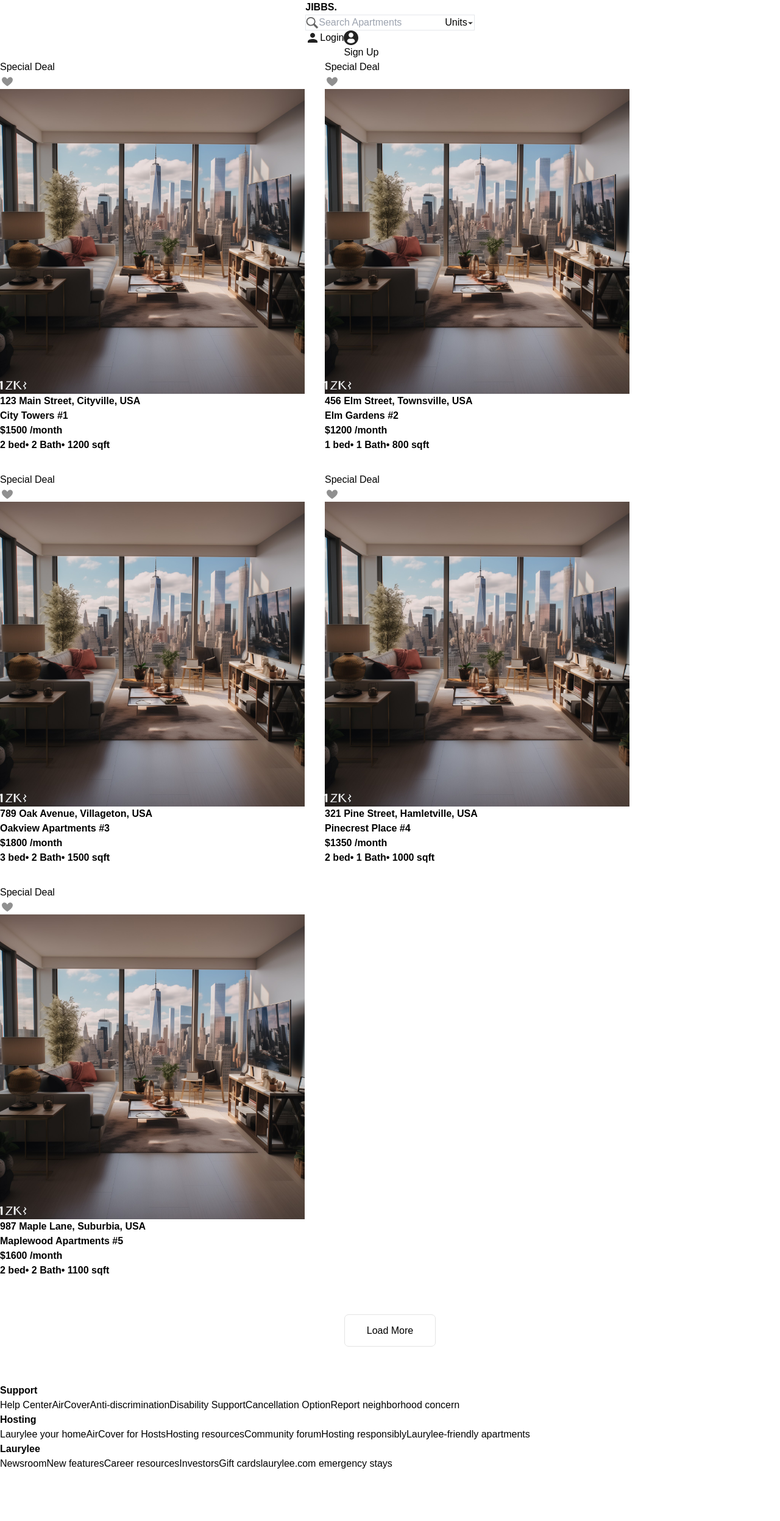
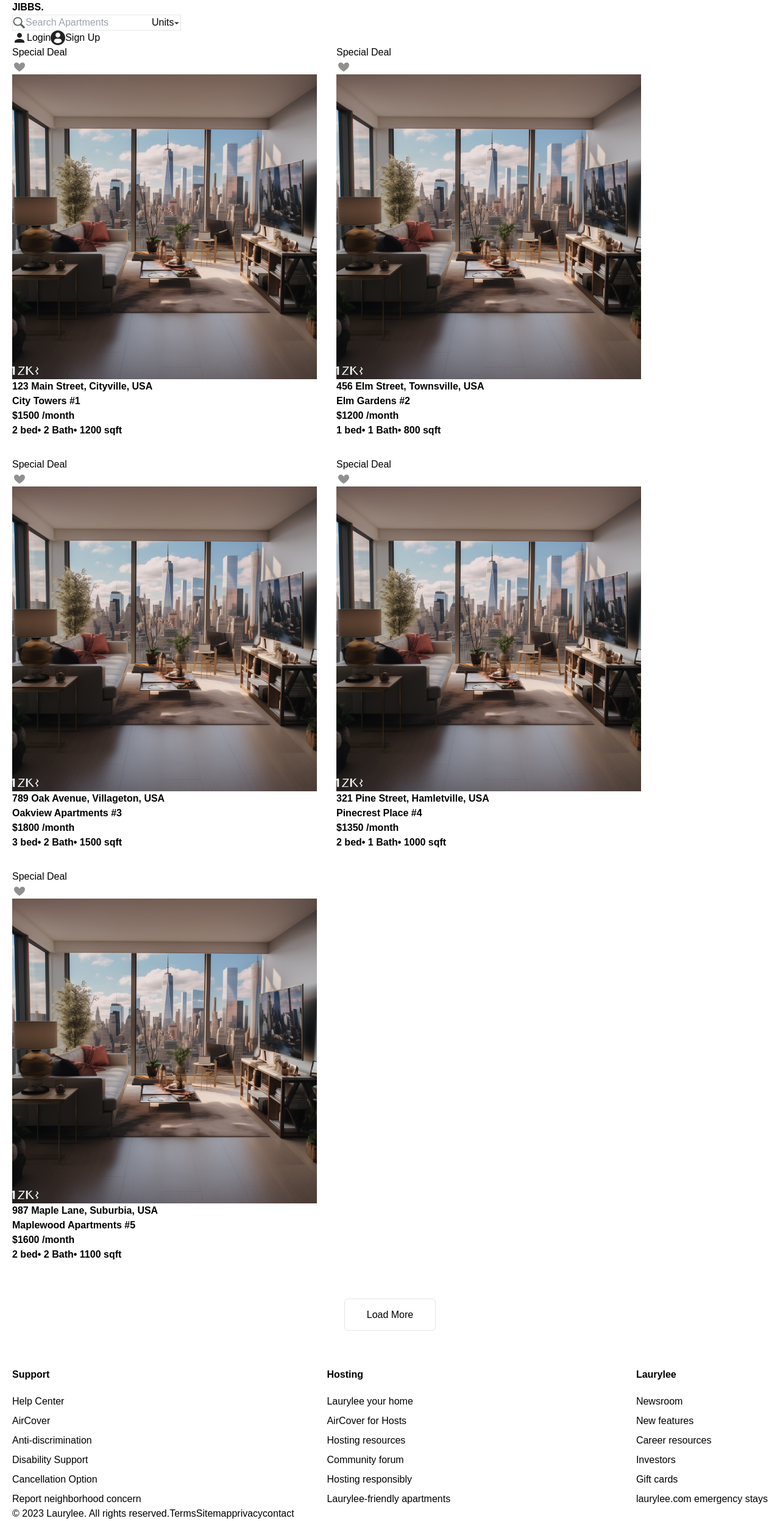
Before and after one commit to shariful10/jiibs, a Next.js app: page /searchbuilding in a window 1280 px wide. Shown: the whole page at 61% size. Before the commit the page ends 2413 px from the top, so only its background shows below. Built offline with nearby package versions, Linux system fonts and the light colour scheme.

Commit message:
updated navbar/footer

```diff
--- a/src/Components/Shared/Footer.jsx
+++ b/src/Components/Shared/Footer.jsx
@@ -1,10 +1,15 @@
 import React from "react";
+import Container from "../Regular/Container";
 
 const Footer = () => {
   return (
-    <footer className="footer p-10 bg-base-300 text-[#626262] text-[16px] font-normal">
-      <nav>
-        <h6 className=" font-semibold text-black text-[18px]">Support</h6>
+    <Container>
+      <footer className="flex flex-col justify-between p-10 bg-base-300 text-[#626262] text-[16px] divide-y-2 space-y-10 font-normal bg-[#F7F7F7] py-14 px-[131px]">
+        <div className="flex justify-between ">
+          <nav className="flex flex-col gap-2">
+            <h6 className=" mb-3 font-semibold text-black text-[18px]">
+              Support
+            </h6>
             <a className="link link-hover">Help Center</a>
             <a className="link link-hover">AirCover</a>
             <a className="link link-hover">Anti-discrimination</a>
@@ -12,8 +17,10 @@ const Footer = () => {
             <a className="link link-hover">Cancellation Option</a>
             <a className="link link-hover">Report neighborhood concern</a>
           </nav>
-      <nav>
-        <h6 className=" font-semibold text-black text-[18px]">Hosting</h6>
+          <nav className="flex flex-col gap-2">
+            <h6 className=" mb-3 font-semibold text-black text-[18px]">
+              Hosting
+            </h6>
             <a className="link link-hover">Laurylee your home</a>
             <a className="link link-hover">AirCover for Hosts</a>
             <a className="link link-hover">Hosting resources</a>
@@ -21,8 +28,10 @@ const Footer = () => {
             <a className="link link-hover">Hosting responsibly</a>
             <a className="link link-hover">Laurylee-friendly apartments</a>
           </nav>
-      <nav>
-        <h6 className=" font-semibold text-black text-[18px]">Laurylee</h6>
+          <nav className="flex flex-col gap-2">
+            <h6 className=" mb-3 font-semibold text-black text-[18px]">
+              Laurylee
+            </h6>
             <a className="link link-hover">Newsroom</a>
             <a className="link link-hover">New features</a>
             <a className="link link-hover">Career resources</a>
@@ -30,8 +39,19 @@ const Footer = () => {
             <a className="link link-hover">Gift cards</a>
             <a className="link link-hover">laurylee.com emergency stays</a>
           </nav>
+        </div>
 
+        <div className="flex flex-row gap-14  space-y-7">
+          <p>© 2023 Laurylee. All rights reserved.</p>
+          <ul className=" list-disc flex flex-row gap-7 ">
+            <li>Terms</li>
+            <li>Sitemap</li>
+            <li>privacy</li>
+            <li>contact</li>
+          </ul>
+        </div>
       </footer>
+    </Container>
   );
 };
 
--- a/src/Components/Shared/NavigationBar.jsx
+++ b/src/Components/Shared/NavigationBar.jsx
@@ -1,11 +1,14 @@
+import Container from "../Regular/Container";
+
 const NavigationBar = () => {
   return (
-    <div className="bg-base-100 grid grid-cols-3 justify-center">
-      <div className="flex-1 text-[38px] font-semibold text-[#2AB7DD] py-[12px]">
+    <Container>
+      <div className="bg-base-100 grid grid-cols-3 justify-between items-center">
+        <div className="flex-1 text-4xl font-semibold text-[#2AB7DD] py-3">
           <a>JIBBS.</a>
         </div>
         <div className="flex-none gap-2">
-        <div className="form-control m-auto flex flex-row items-center border border-gray-500 rounded-full h-[45px] px-[24px] relative">
+          <div className="form-control m-auto flex flex-row justify-between items-center border border-gray-500 rounded-full h-11 px-7 relative">
             <div>
               <svg
                 xmlns="http://www.w3.org/2000/svg"
@@ -36,7 +39,7 @@ const NavigationBar = () => {
               placeholder="Search Apartments"
               className="md:w-auto ms-1 me-[105px]"
             />
-          <button className="ml-2 focus:outline-none flex flex-row items-center">
+            <button className="ml-2 focus:outline-none flex flex-row gap-1 items-center">
               Units
               <svg
                 xmlns="http://www.w3.org/2000/svg"
@@ -56,17 +59,18 @@ const NavigationBar = () => {
             </button>
           </div>
         </div>
-      <div className=" flex flex-row justify-end">
-        <button className="btn me-[16px] w-[105px] flex">
+        <div className=" flex flex-row justify-end items-center">
+          <button className="btn me-[16px] h-10 p-2 w-[103px] bg-[#F7F7F7] rounded-[100px] flex">
             {loginUserIcon}
             Login
           </button>
-        <button className="btn w-[117px]">
+          <button className="w-[117px] btn me-[16px] h-10 p-2 bg-[#F7F7F7] rounded-[100px] flex">
             {signUpIcons}
             Sign Up
           </button>
         </div>
       </div>
+    </Container>
   );
 };
 
--- a/src/app/searchbuilding/page.js
+++ b/src/app/searchbuilding/page.js
@@ -1,3 +1,4 @@
+import Container from '@/Components/Regular/Container';
 import UnitCard from '@/Components/UnitCard';
 import React from 'react';
 
@@ -73,8 +74,9 @@ const page = () => {
 
 
     return (
-        <div className='flex flex-col justify-center max-w-[1382px]'>
-            <div className='flex flex-wrap justify-start gap-[33px] '>
+        <Container>
+            <div className='flex flex-col justify-center'>
+            <div className='flex flex-wrap justify-start gap-8'>
                 {units?.map(eachUnit => (
                     <UnitCard key={eachUnit.id} unit={eachUnit} />
                 ))}
@@ -83,6 +85,7 @@ const page = () => {
                 Load More
             </button>
         </div>
+        </Container>
     );
 };
 
--- a/src/app/searchunit/page.js
+++ b/src/app/searchunit/page.js
@@ -10,8 +10,6 @@ const page = () => {
             .then(data => setUnits(data))
             .catch(error => console.error('Error fetching units:', error));
     }, []);
-
-    console.log("gello",units)
 
     return (
         <div className='flex flex-wrap justify-start'>
```
Lines whose indentation alone changed are shown as unchanged.
